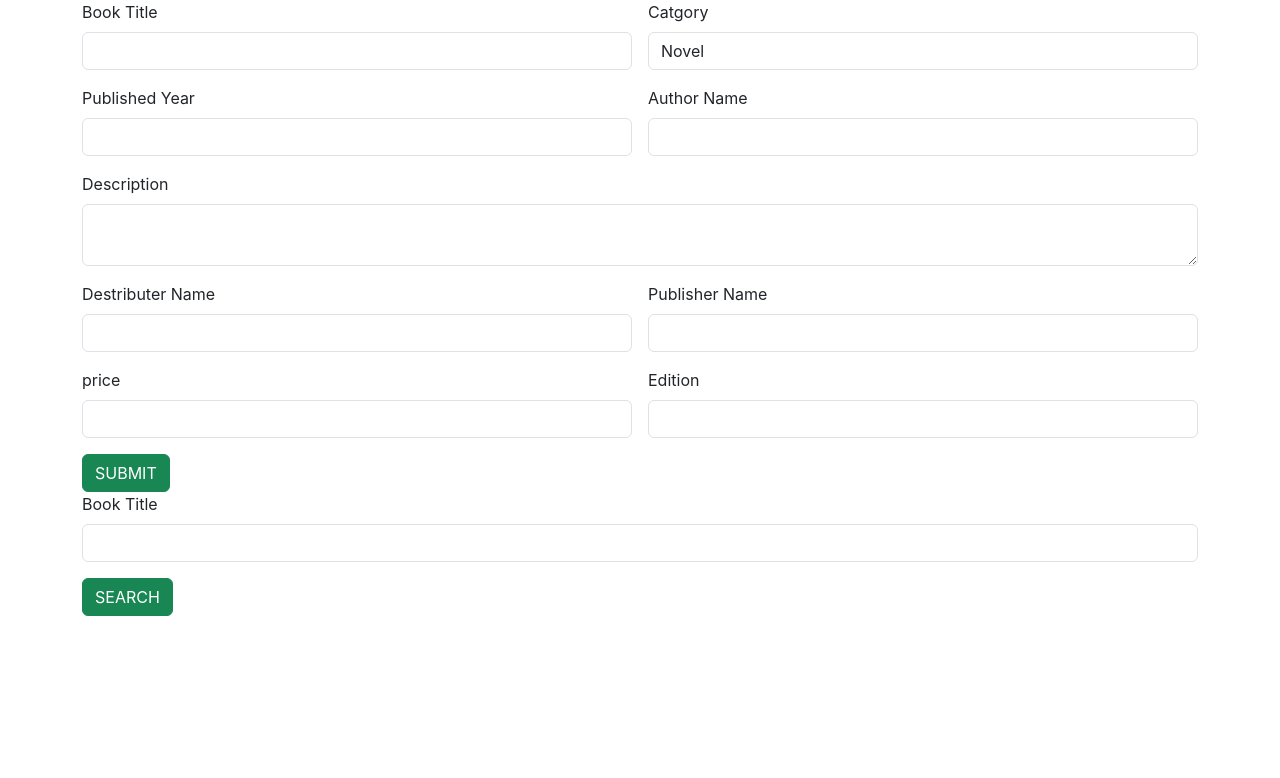
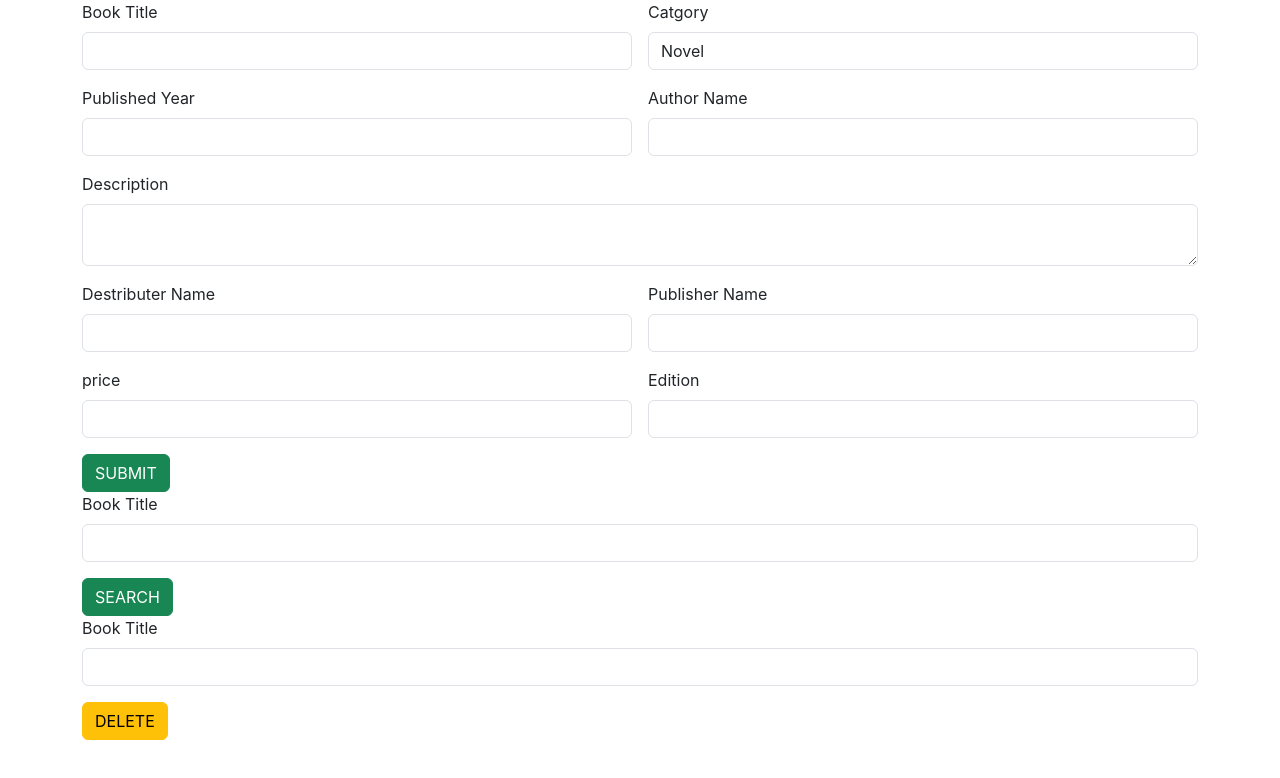
Before and after one commit to shafnashakeersm/Library-app-react, a React (Create React App) app: page / in a window 1280 px wide. Shown: the top 778 px of the page. Built offline with nearby package versions, Linux system fonts and the light colour scheme.

Commit message:
completed

```diff
--- a/src/App.js
+++ b/src/App.js
@@ -2,12 +2,14 @@
 import './App.css';
 import AddBook from './Components/AddBook';
 import SearchBook from './Components/SearchBook';
+import DeleteBook from './Components/DeleteBook';
 
 function App() {
   return (
     <div >
       <AddBook />
      <SearchBook/>
+     <DeleteBook/>
 
     </div >
   );
--- /dev/null
+++ b/src/Components/DeleteBook.jsx
@@ -0,0 +1,25 @@
+import React from 'react'
+
+const DeleteBook = () => {
+  return (
+    <div>
+        <div className="container">
+            <div className="row">
+                <div className="col col-12 col-sm-12 col-md-12 col-lg-12 col-xl-12 col-xxl-12">
+                    <div className="row g-3">
+                        <div className="col col-12 col-12 col-sm-12 col-md-12 col-lg-12 col-xl-12 col-xxl-12">
+                            <label htmlFor="" className="form-label">Book Title</label>
+                            <input type="text" className="form-control" />
+                        </div>
+                        <div className="col col-12 col-12 col-sm-12 col-md-12 col-lg-12 col-xl-12 col-xxl-12">
+                            <button className="btn btn-warning">DELETE</button>
+                        </div>
+                    </div>
+                </div>
+            </div>
+        </div>
+    </div>
+  )
+}
+
+export default DeleteBook
```
